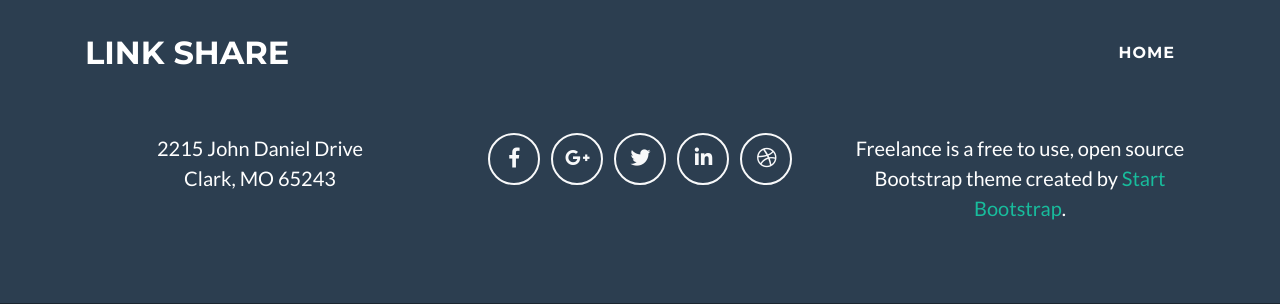
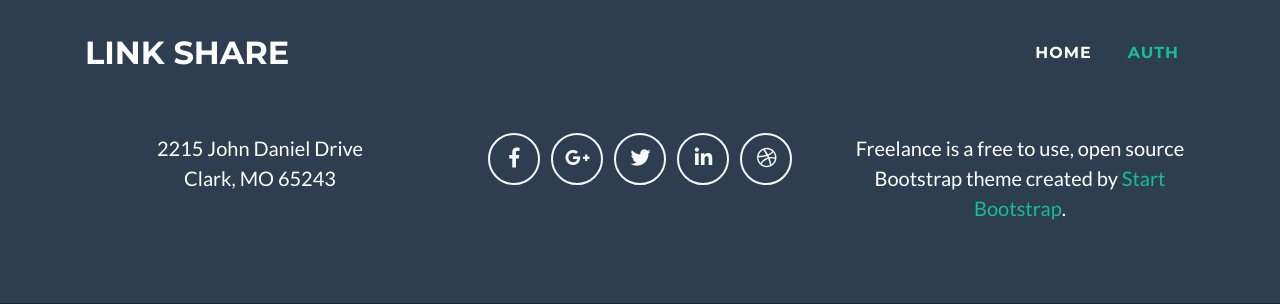
Before and after one commit to ABGEO/Link-Share, a Symfony app: template templates/base.html.twig in a window 1280 px wide. Shown: the top 304 px of the page. Run offline with Twig, Linux system fonts and the light colour scheme; the template is opened without the code that fills it, so the values that code supplies are empty; some libraries are stand-ins or nearby versions.

Commit message:
Add user menu in navbar

```diff
--- a/templates/base.html.twig
+++ b/templates/base.html.twig
@@ -43,6 +43,23 @@
                     <li class="nav-item mx-0 mx-lg-1">
                         <a class="nav-link py-3 px-0 px-lg-3 rounded {{ route != 'index' ?: 'active' }}" href="{{ path('index') }}">Home</a>
                     </li>
+                    {% if is_granted('IS_AUTHENTICATED_REMEMBERED') %}
+                        <li class="nav-item dropdown">
+                            <a class="nav-link  py-3 px-0 px-lg-3 rounded dropdown-toggle" href="#" id="navbarDropdown" role="button" data-toggle="dropdown" aria-haspopup="true" aria-expanded="false">
+                                Profile
+                            </a>
+                            <div class="dropdown-menu dropdown-menu-right animate slideIn" aria-labelledby="navbarDropdown">
+                                <a class="dropdown-item" href="#">My Links</a>
+                                <a class="dropdown-item" href="#">Edit Account</a>
+                                <div class="dropdown-divider"></div>
+                                <a class="dropdown-item" style="color: red;" href="{{ path('app_logout') }}">Logout</a>
+                            </div>
+                        </li>
+                    {% else %}
+                        <li>
+                            <a class="nav-link  portfolio-item py-3 px-0 px-lg-3" onClick="showForm('signInBox')" href="#authorization-modal">Auth</a>
+                        </li>
+                    {% endif %}
                 </ul>
             </div>
         </div>
```
